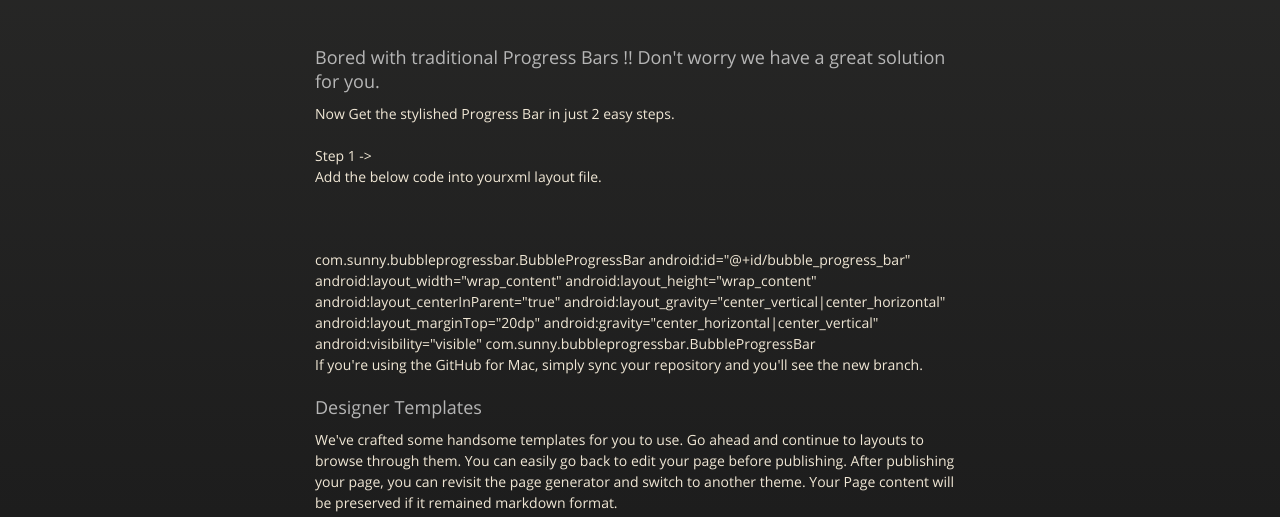
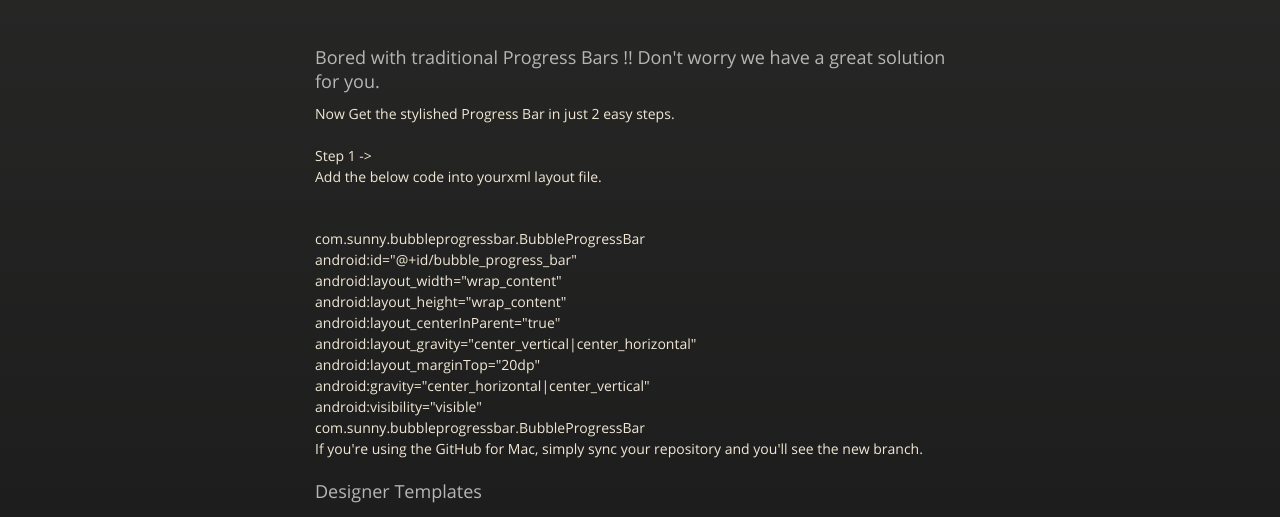
Before and after one commit to SunnyGarg/Bubble-ProgressBar, a plain HTML site: page index.html in a window 1280 px wide. Shown: the part 226-743 px from the top of the page. Drawn offline with nearby package versions, Linux system fonts and the light colour scheme.

Commit message:
Update index.html

```diff
--- a/index.html
+++ b/index.html
@@ -48,18 +48,18 @@
 
 Step 1 -><br>
 
-  Add the below code into yourxml layout file.</p><br><br>
+  Add the below code into yourxml layout file.</p><br>
 
-com.sunny.bubbleprogressbar.BubbleProgressBar
-        android:id="@+id/bubble_progress_bar"
-        android:layout_width="wrap_content"
-        android:layout_height="wrap_content"
-        android:layout_centerInParent="true"
-        android:layout_gravity="center_vertical|center_horizontal"
-        android:layout_marginTop="20dp"
-        android:gravity="center_horizontal|center_vertical"
-        android:visibility="visible"
-    com.sunny.bubbleprogressbar.BubbleProgressBar
+com.sunny.bubbleprogressbar.BubbleProgressBar<br>
+        android:id="@+id/bubble_progress_bar"<br>
+        android:layout_width="wrap_content"<br>
+        android:layout_height="wrap_content"<br>
+        android:layout_centerInParent="true"<br>
+        android:layout_gravity="center_vertical|center_horizontal"<br>
+        android:layout_marginTop="20dp"<br>
+        android:gravity="center_horizontal|center_vertical"<br>
+        android:visibility="visible" <br>
+    com.sunny.bubbleprogressbar.BubbleProgressBar<br>
 
 <p>If you're using the GitHub for Mac, simply sync your repository and you'll see the new branch.</p>
 
```
